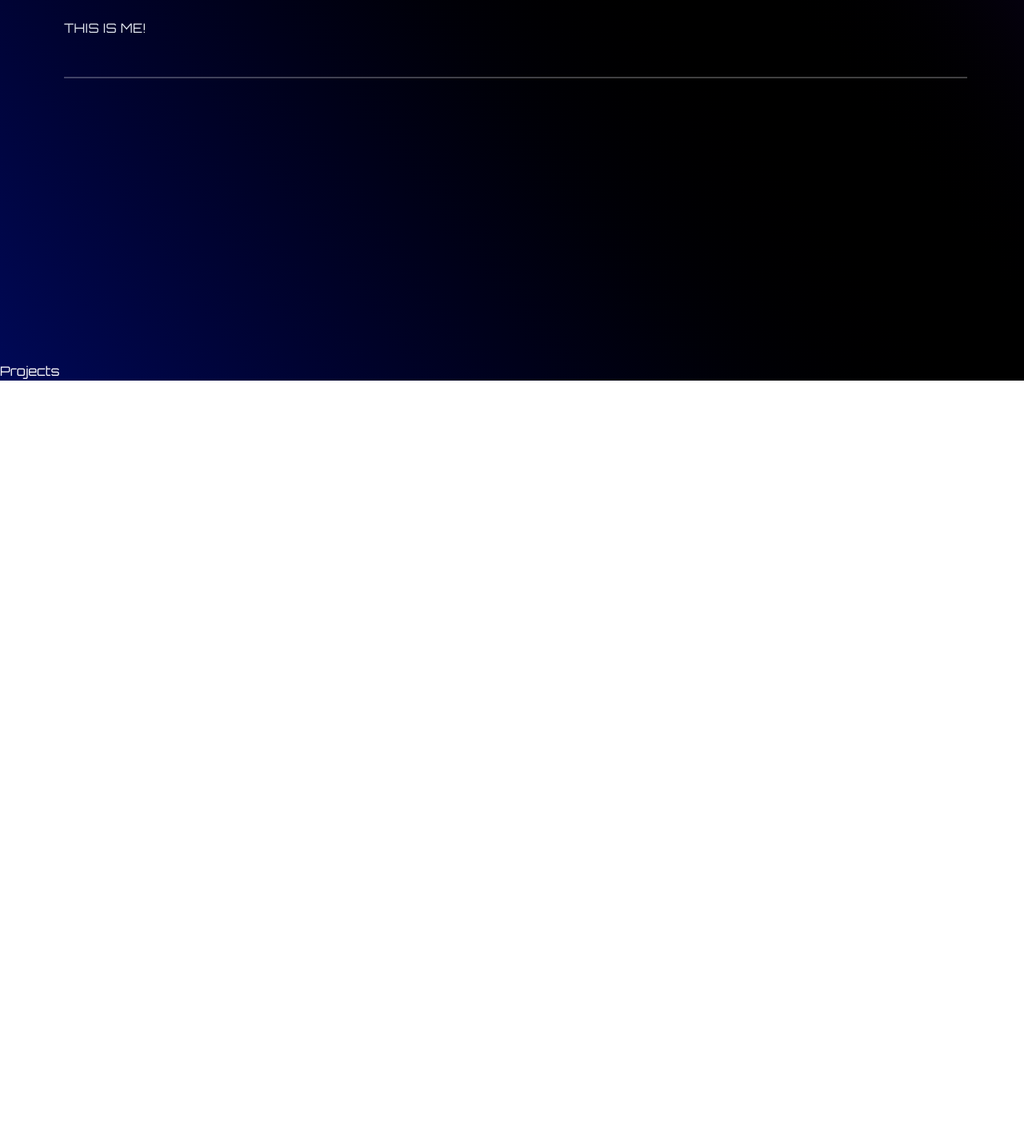
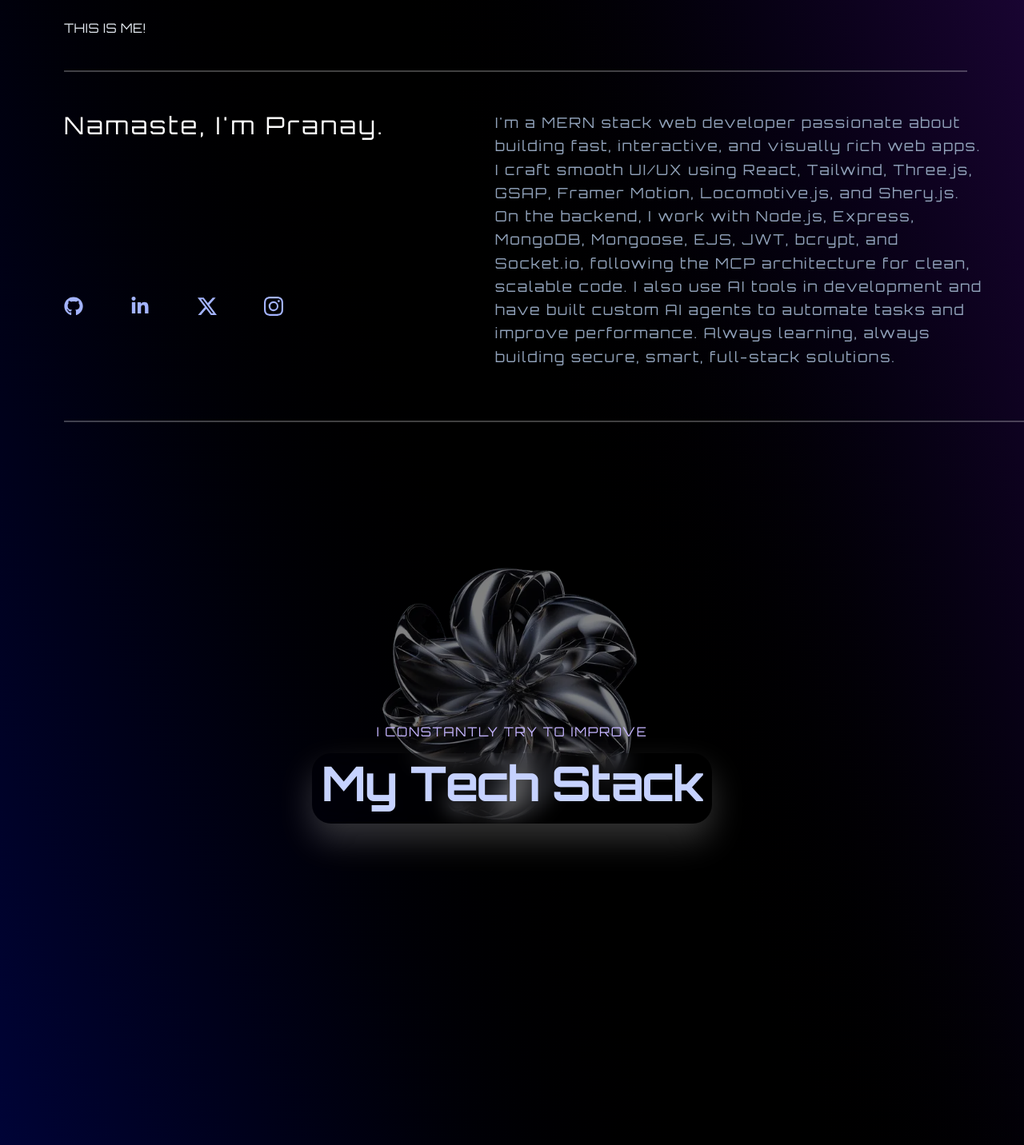
Before and after one commit to Pranaysherkar/Portfolio, a React (Vite) app: page / in a window 1280 px wide. Shown: the part 1220-2652 px from the top of the page at 80% size. Before the commit the page ends 1696 px from the top, so only its background shows below. Built offline with nearby package versions, Linux system fonts and the light colour scheme.

Commit message:
about section completed

```diff
--- a/src/App.jsx
+++ b/src/App.jsx
@@ -5,6 +5,7 @@ import Cursor from "./templates/Cursor";
 import Header from "./components/Header";
 import Home from "./components/Home";
 import About from "./components/About";
+import TechStack from "./components/TechStack";
 import Projects from "./components/Projects";
 import { ScrollTrigger } from "gsap/ScrollTrigger";
 import { gsap } from "gsap";
@@ -24,7 +25,7 @@ const App = () => {
   }, []);
 
   return (
-    <div className="relative w-full min-h-screen bg-gradient-to-tr from-[#000957] via-black to-[#461979] overflow-x-hidden text-white cursor-none">
+    <div className="relative w-full min-h-screen bg-gradient-to-tr from-[#000957] via-black to-[#330f5c] overflow-x-hidden text-white cursor-none">
       <Cursor />
       <AnimatePresence mode="wait">
         {loading ? (
@@ -42,6 +43,7 @@ const App = () => {
             <Header />
             <Home />
             <About />
+            <TechStack/>
             <Projects />
           </>
         )}
--- a/src/components/About.jsx
+++ b/src/components/About.jsx
@@ -2,7 +2,10 @@ import React, { useEffect, useRef } from "react";
 import { gsap } from "gsap";
 import { ScrollTrigger } from "gsap/ScrollTrigger";
 import AnimatedRopeLine from "../templates/AnimatedRopeLine";
-
+import { FaGithub } from "react-icons/fa6";
+import { FaLinkedinIn } from "react-icons/fa";
+import { BsTwitterX } from "react-icons/bs";
+import { BsInstagram } from "react-icons/bs";
 gsap.registerPlugin(ScrollTrigger);
 
 const About = () => {
@@ -26,7 +29,7 @@ const About = () => {
     });
 
     return () => {
-      ScrollTrigger.getAll().forEach(trigger => trigger.kill());
+      ScrollTrigger.getAll().forEach((trigger) => trigger.kill());
     };
   }, []);
 
@@ -35,7 +38,10 @@ const About = () => {
   return (
     <div className="w-full min-h-screen px-6 mx-14">
       <div className="info w-full mt-18">
-        <p ref={paragraphRef} className="text-4xl w-2/3 flex flex-wrap leading-relaxed capitalize">
+        <p
+          ref={paragraphRef}
+          className="text-4xl w-2/3 flex flex-wrap leading-relaxed capitalize"
+        >
           {text.split(" ").map((word, i) => (
             <span key={i} className="word mr-2 inline-block text-violet-300">
               {word}
@@ -46,10 +52,38 @@ const About = () => {
         <h2 className="uppercase mt-5 tracking-wide text-slate-200">
           This is me!
         </h2>
-        <div className="-mt-4 w-11/12">
+        <div className="-mt-6 w-11/12">
           <AnimatedRopeLine />
         </div>
       </div>
+
+      <div className="details w-full flex items-start gap-32">
+        <div className="nameAndLinks w-1/3 h-64 flex flex-col items-start justify-between">
+          <h1 className="text-3xl capitalize tracking-widest">
+            Namaste, I'm Pranay.
+          </h1>
+
+          <div className="Links flex justify-between gap-4 text-2xl w-2/3 text-indigo-300 [&>*]:cursor-pointer [&>*]:hover:text-violet-400 transition-all duration-300">
+            <FaGithub />
+            <FaLinkedinIn />
+            <BsTwitterX />
+            <BsInstagram />
+          </div>
+        </div>
+
+        <div className="description w-1/2 text-lg tracking-widest text-slate-400 leading-relaxed">
+          I'm a MERN stack web developer passionate about building fast,
+          interactive, and visually rich web apps. I craft smooth UI/UX using
+          React, Tailwind, Three.js, GSAP, Framer Motion, Locomotive.js, and
+          Shery.js. On the backend, I work with Node.js, Express, MongoDB,
+          Mongoose, EJS, JWT, bcrypt, and Socket.io, following the MCP
+          architecture for clean, scalable code. I also use AI tools in
+          development and have built custom AI agents to automate tasks and
+          improve performance. Always learning, always building secure, smart,
+          full-stack solutions.
+        </div>
+      </div>
+      <AnimatedRopeLine />
     </div>
   );
 };
--- a/src/components/Home.jsx
+++ b/src/components/Home.jsx
@@ -77,7 +77,7 @@ const Home = () => {
         transition={{ delay: 1.4, duration: 1 }}
         className="relative ml-20 mt-8 text-lg sm:text-xl max-w-3xl text-left tracking-wide z-10 mix-blend-difference mr-48"
       >
-        Hi, I'm{" "}
+        Namaste, I'm{" "}
         <span className="relative inline-block font-extrabold text-purple-400 shine">
           Pranay Sherkar
         </span>{" "}
--- a/src/components/Projects.jsx
+++ b/src/components/Projects.jsx
@@ -2,7 +2,7 @@ import React from 'react'
 
 const Projects = () => {
   return (
-    <div>Projects</div>
+    <div className='min-h-screen w-full'>Projects</div>
   )
 }
 
--- /dev/null
+++ b/src/components/TechStack.jsx
@@ -0,0 +1,147 @@
+import React, { useEffect, useRef } from "react";
+import flower from "../assets/flower.webp";
+import gsap from "gsap";
+import { ScrollTrigger } from "gsap/ScrollTrigger";
+import {
+  FaHtml5,
+  FaCss3Alt,
+  FaReact,
+  FaNodeJs,
+  FaGithub,
+  FaServer,
+  FaBootstrap,
+} from "react-icons/fa";
+import {
+  SiJavascript,
+  SiTailwindcss,
+  SiFramer,
+  SiExpress,
+  SiMongodb,
+  SiVercel,
+  SiPostman,
+  SiNpm,
+  SiTypescript,
+  SiNextdotjs,
+  SiGit,
+  SiPnpm,
+  SiEjs,
+  SiNetlify,
+  SiThreedotjs,
+  SiOpenai,
+  SiMongoose,
+  SiGreensock,
+  SiScrollreveal,
+  SiGithubpages,
+} from "react-icons/si";
+import HorizontalScroller from "../templates/HorizontalScroller";
+
+gsap.registerPlugin(ScrollTrigger);
+
+const techs = [
+  { icon: <FaHtml5 />, name: "HTML" },
+  { icon: <FaCss3Alt />, name: "CSS" },
+  { icon: <SiJavascript />, name: "JavaScript" },
+  { icon: <SiTypescript />, name: "TypeScript" },
+  { icon: <FaReact />, name: "ReactJS" },
+  { icon: <SiNextdotjs />, name: "NextJS" },
+  { icon: <SiTailwindcss />, name: "Tailwind CSS" },
+  { icon: <FaBootstrap />, name: "Bootstrap" },
+  { icon: <SiFramer />, name: "Framer Motion" },
+  { icon: <SiGreensock />, name: "GSAP" },
+  { icon: <SiScrollreveal />, name: "Locomotive.js" },
+  { icon: <SiThreedotjs />, name: "Three.js" },
+  { icon: <FaNodeJs />, name: "NodeJS" },
+  { icon: <SiExpress />, name: "ExpressJS" },
+  { icon: <SiMongodb />, name: "MongoDB" },
+  { icon: <SiMongoose />, name: "Mongoose" },
+  { icon: <SiEjs />, name: "EJS" },
+  { icon: <SiGit />, name: "Git" },
+  { icon: <FaGithub />, name: "GitHub" },
+  { icon: <SiGithubpages />, name: "GitHub Pages" },
+  { icon: <SiVercel />, name: "Vercel" },
+  { icon: <SiNetlify />, name: "Netlify" },
+  { icon: <SiPostman />, name: "Postman" },
+  { icon: <SiNpm />, name: "npm" },
+  { icon: <SiPnpm />, name: "pnpm" },
+  { icon: <SiOpenai />, name: "AI Tools" },
+  { icon: <FaServer />, name: "MCP Server" },
+];
+
+const TechStack = () => {
+  const flowerRef = useRef(null);
+  const iconsContainerRef = useRef(null);
+
+  useEffect(() => {
+    // Flower rotation on scroll
+    gsap.to(flowerRef.current, {
+      rotate: 360,
+      ease: "none",
+      scrollTrigger: {
+        trigger: flowerRef.current,
+        start: "top bottom",
+        end: "bottom top",
+        scrub: true,
+      },
+    });
+
+    // Icon animation (rotateY to mimic 2D turn)
+    gsap.fromTo(
+      iconsContainerRef.current,
+      { opacity: 0 },
+      {
+        opacity: 1,
+        ease: "none",
+        scrollTrigger: {
+          trigger: iconsContainerRef.current,
+          start: "top 90%",
+          end: "bottom 70%",
+          scrub: true,
+          // markers: true,
+        },
+      }
+    );
+  }, []);
+
+  return (
+    <div className="min-h-screen w-full px-6 py-24 text-white relative flex flex-col items-center gap-10">
+      {/* Centered Flower Image and Heading */}
+      <div className="relative flex flex-col items-center">
+        <img
+          ref={flowerRef}
+          src={flower}
+          alt="Flower"
+          className="w-60 md:w-80 lg:w-96 brightness-50"
+        />
+
+        <h3 className="absolute top-[60%] text-base tracking-widest text-violet-300 uppercase">
+          I constantly try to improve
+        </h3>
+
+        <div className="absolute top-[70%] w-[130%] h-22 rounded-3xl bg-transparent backdrop-blur-md shadow-[0_20px_40px_rgba(255,255,255,0.2)] z-0" />
+
+        <h1 className="absolute top-[72%] tracking-tight text-4xl md:text-6xl font-bold text-indigo-200 whitespace-nowrap z-10">
+          My Tech Stack
+        </h1>
+      </div>
+
+      {/* Tech Icons */}
+      <div
+        ref={iconsContainerRef}
+        className="flex flex-wrap justify-center gap-4 mt-10 max-w-6xl"
+      >
+        {techs.map((tech, i) => (
+          <div
+            key={i}
+            className="flex items-center gap-2 bg-[#1a1a1a] px-4 py-2 rounded-full text-sm text-white hover:text-blue-300 hover:bg-[#2a2a2a] transition-all duration-300 cursor-pointer"
+          >
+            <span className="text-xl">{tech.icon}</span>
+            <span className="tracking-wider">{tech.name}</span>
+          </div>
+        ))}
+      </div>
+      <HorizontalScroller/>
+    </div>
+  );
+};
+
+export default TechStack;
--- /dev/null
+++ b/src/templates/HorizontalScroller.jsx
@@ -0,0 +1,56 @@
+import React, { useRef } from "react";
+import { gsap } from "gsap";
+import { MdArrowOutward } from "react-icons/md";
+import { useGSAP } from "@gsap/react";
+
+const words = [
+  "Scalable",
+  "Responsive",
+  "Engaging",
+  "Fast",
+  "Secure",
+  "Interactive",
+  "Modern",
+  "Reliable",
+  "Flexible",
+];
+
+const HorizontalScroller = () => {
+  const scrollerRef1 = useRef();
+
+  useGSAP(() => {
+    gsap.to(scrollerRef1.current, {
+      xPercent: -100,
+      repeat: -1,
+      ease: "none",
+      duration: 30,
+    });
+  }, []);
+
+  const repeatedWords = [...words, ...words]; // Repeat for seamless scrolling
+
+  return (
+    <div className="w-full space-y-4 mt-10">
+      {/* Top Scroller */}
+      <div className="w-full h-20 rounded-2xl overflow-hidden flex items-center justify-center">
+        <div className="w-full overflow-hidden">
+          <div className="whitespace-nowrap flex" ref={scrollerRef1}>
+            {repeatedWords.map((word, index) => (
+              <div
+                key={index}
+                className="text-white text-3xl md:text-4xl font-light px-6 flex items-center gap-3"
+              >
+                {word}
+                <span className="inline-block text-white">
+                  <MdArrowOutward />
+                </span>
+              </div>
+            ))}
+          </div>
+        </div>
+      </div>
+    </div>
+  );
+};
+
+export default HorizontalScroller;
--- a/src/templates/ScrollImageReveal.jsx
+++ b/src/templates/ScrollImageReveal.jsx
@@ -12,31 +12,31 @@ const ScrollImageReveal = () => {
     },
     {
       url: "https://assets-global.website-files.com/6334198f239547d0f9cd84b3/634ef0acbc45cb2f4fc5c6b2_Yahoo.png",
+      top: "60%",
+      left: "50%",
+      isActive: false,
+    },
+    {
+      url: "https://assets-global.website-files.com/6334198f239547d0f9cd84b3/634ef0accfe1b3e66bc55462_Refokus%20Tools.png",
       top: "70%",
       left: "50%",
       isActive: false,
     },
     {
-      url: "https://assets-global.website-files.com/6334198f239547d0f9cd84b3/634ef0accfe1b3e66bc55462_Refokus%20Tools.png",
+      url: "https://assets-global.website-files.com/6334198f239547d0f9cd84b3/634ef092455ce2cf591e52d1_Rainfall.png",
       top: "80%",
       left: "50%",
       isActive: false,
     },
     {
-      url: "https://assets-global.website-files.com/6334198f239547d0f9cd84b3/634ef092455ce2cf591e52d1_Rainfall.png",
+      url: "https://assets-global.website-files.com/6334198f239547d0f9cd84b3/634ef0ac7e7179d210dc41f0_Summon.png",
       top: "90%",
       left: "50%",
       isActive: false,
     },
     {
-      url: "https://assets-global.website-files.com/6334198f239547d0f9cd84b3/634ef0ac7e7179d210dc41f0_Summon.png",
+      url: "https://assets-global.website-files.com/6334198f239547d0f9cd84b3/634ef0af108a465002975acd_Showcase%20Websites%20(1).png",
       top: "100%",
-      left: "50%",
-      isActive: false,
-    },
-    {
-      url: "https://assets-global.website-files.com/6334198f239547d0f9cd84b3/634ef0af108a465002975acd_Showcase%20Websites%20(1).png",
-      top: "110%",
       left: "50%",
       isActive: false,
     },
@@ -51,7 +51,7 @@ const ScrollImageReveal = () => {
     if (latest > 0.1 && !hasScrolled) {
       setHasScrolled(true);
     }
-    showImages(Math.floor(latest * 10));
+    showImages(Math.floor(latest * 30));
   });
 
   const showImages = (key) => {
@@ -76,7 +76,7 @@ const ScrollImageReveal = () => {
   };
 
   return (
-    <div className="imgContainer absolute h-1/3 w-1/6 translate-x-11/12 -translate-y-1/3 top-1/2 right-1/5 rounded-lg z-10">
+    <div className="imgContainer absolute h-1/3 w-1/6 translate-x-11/12 translate-y-1/2 top-1/3 right-1/5 rounded-lg z-10">
       {!hasScrolled && (
         <img
           className="w-full h-full absolute -translate-x-1/2 -translate-y-1/2 rounded-2xl"
@@ -97,7 +97,7 @@ const ScrollImageReveal = () => {
         initial={{ opacity: 0, scale: 0.95 }}
         animate={{ opacity: 1, scale: 1 }}
         exit={{ opacity: 0, scale: 0.95 }}
-        transition={{ duration: 0.5, ease: "easeOut" }}
+        transition={{ duration: .2, ease: "easeOut" }}
       />
     )
 )}    </div>
```
Also changed, not shown: src/assets/flower.webp (added), 1 other file (tests, documents, lock files or other folders).
